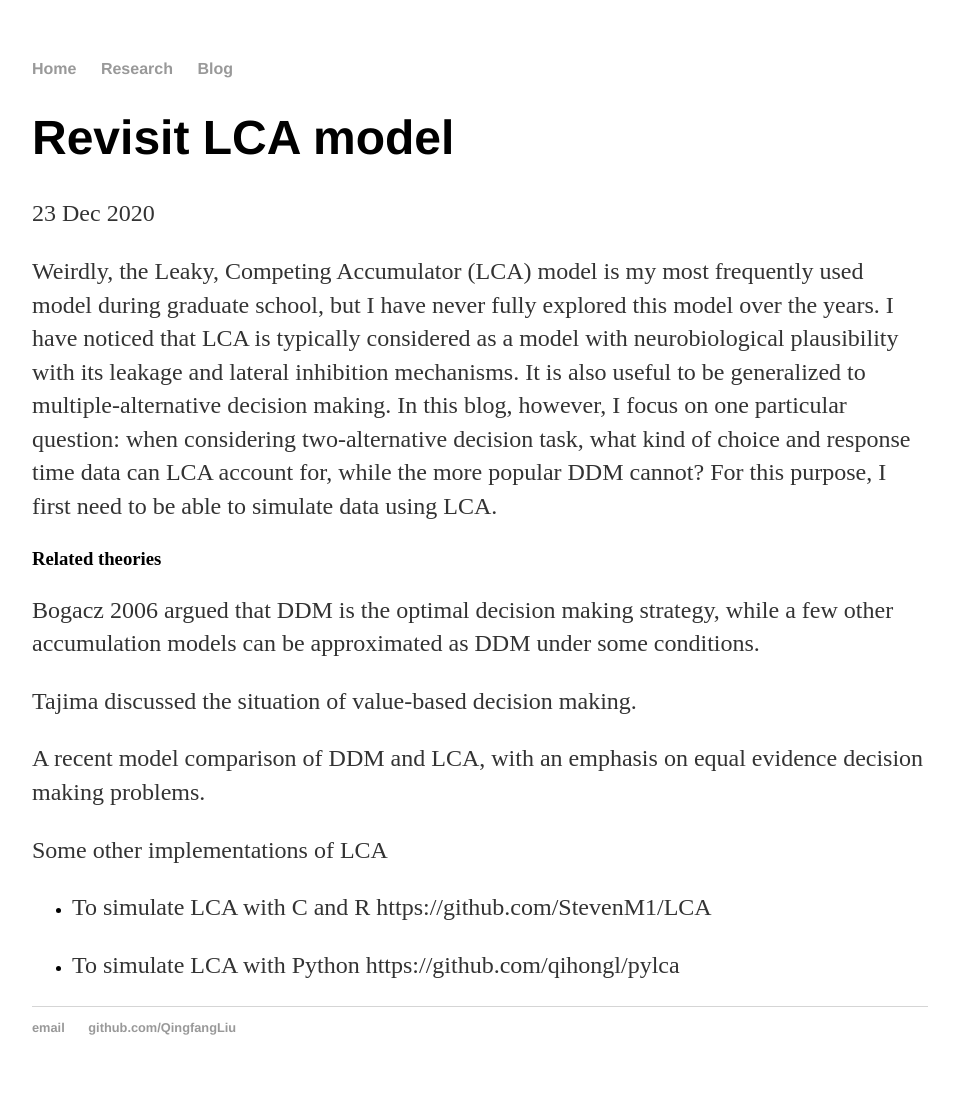
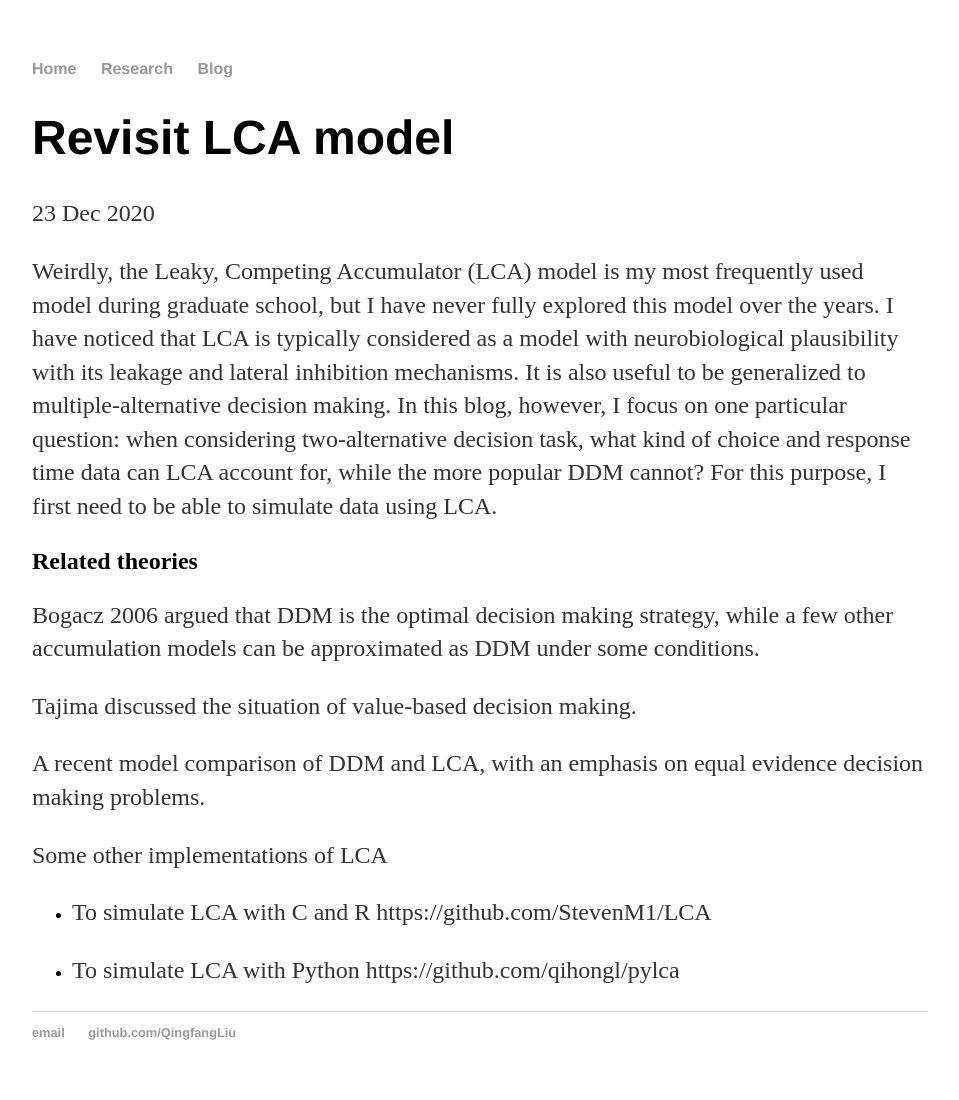
Before and after one commit to QingfangLiu/qingfangliu.github.io, a Jekyll site: the page built from _posts/2020-12-23-LCA.md, in a window 1280 px wide. Shown: the whole page, without its empty margins (160-1119 px from the left). Built offline with Jekyll 4.4.1, drawn with Linux system fonts in a browser that asks for light colours.

Commit message:
Update 2020-12-23-LCA.md

```diff
--- a/_posts/2020-12-23-LCA.md
+++ b/_posts/2020-12-23-LCA.md
@@ -6,7 +6,7 @@ date: 2020-12-23
 
 Weirdly, the Leaky, Competing Accumulator (LCA) model is my most frequently used model during graduate school, but I have never fully explored this model over the years. I have noticed that LCA is typically considered as a model with neurobiological plausibility with its leakage and lateral inhibition mechanisms. It is also useful to be generalized to multiple-alternative decision making. In this blog, however, I focus on one particular question: when considering two-alternative decision task, what kind of choice and response time data can LCA account for, while the more popular DDM cannot? For this purpose, I first need to be able to simulate data using LCA.
 
-### Related theories
+## Related theories
 
 Bogacz 2006 argued that DDM is the optimal decision making strategy, while a few other accumulation models can be approximated as DDM under some conditions.
 
```
